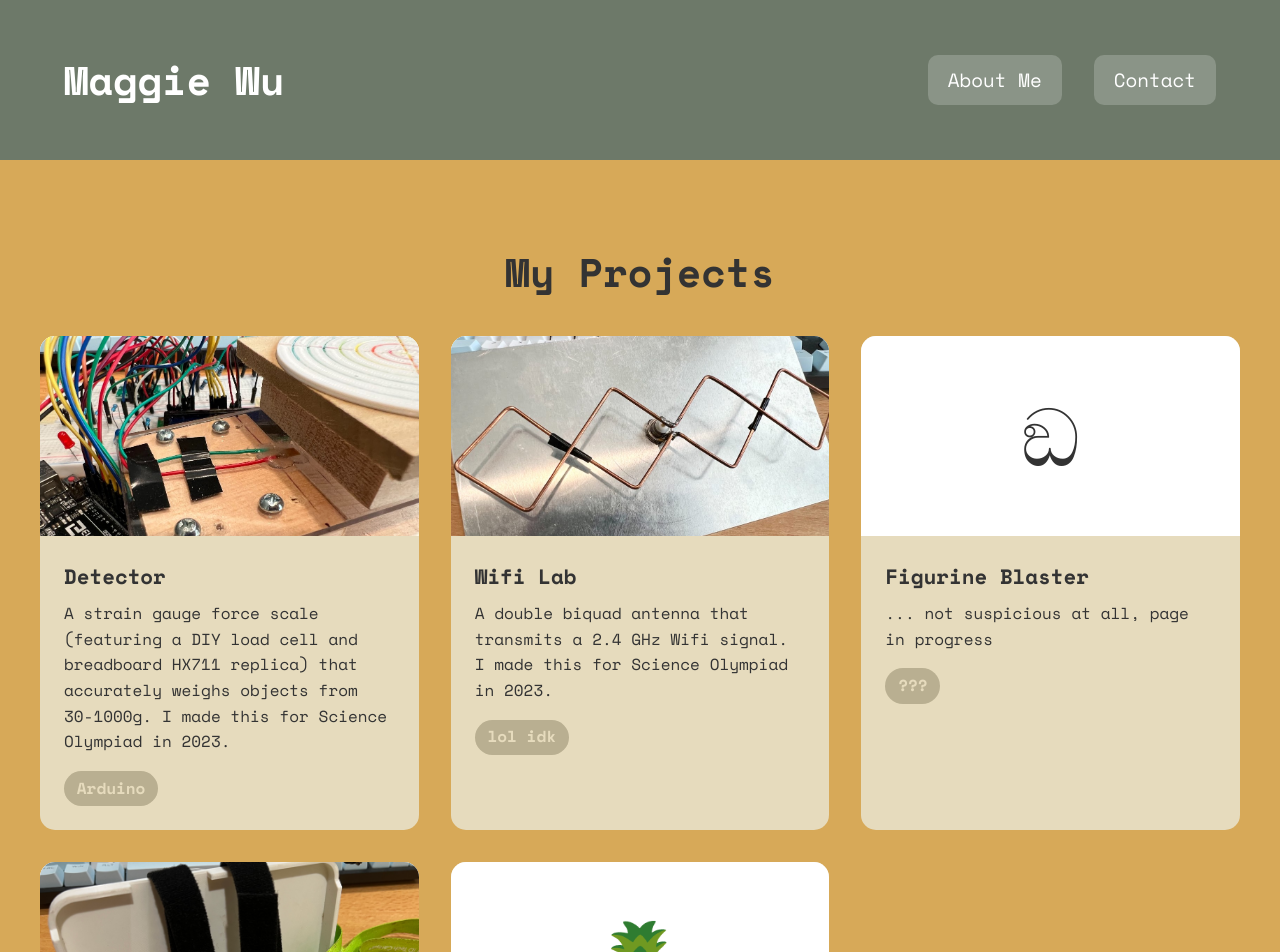
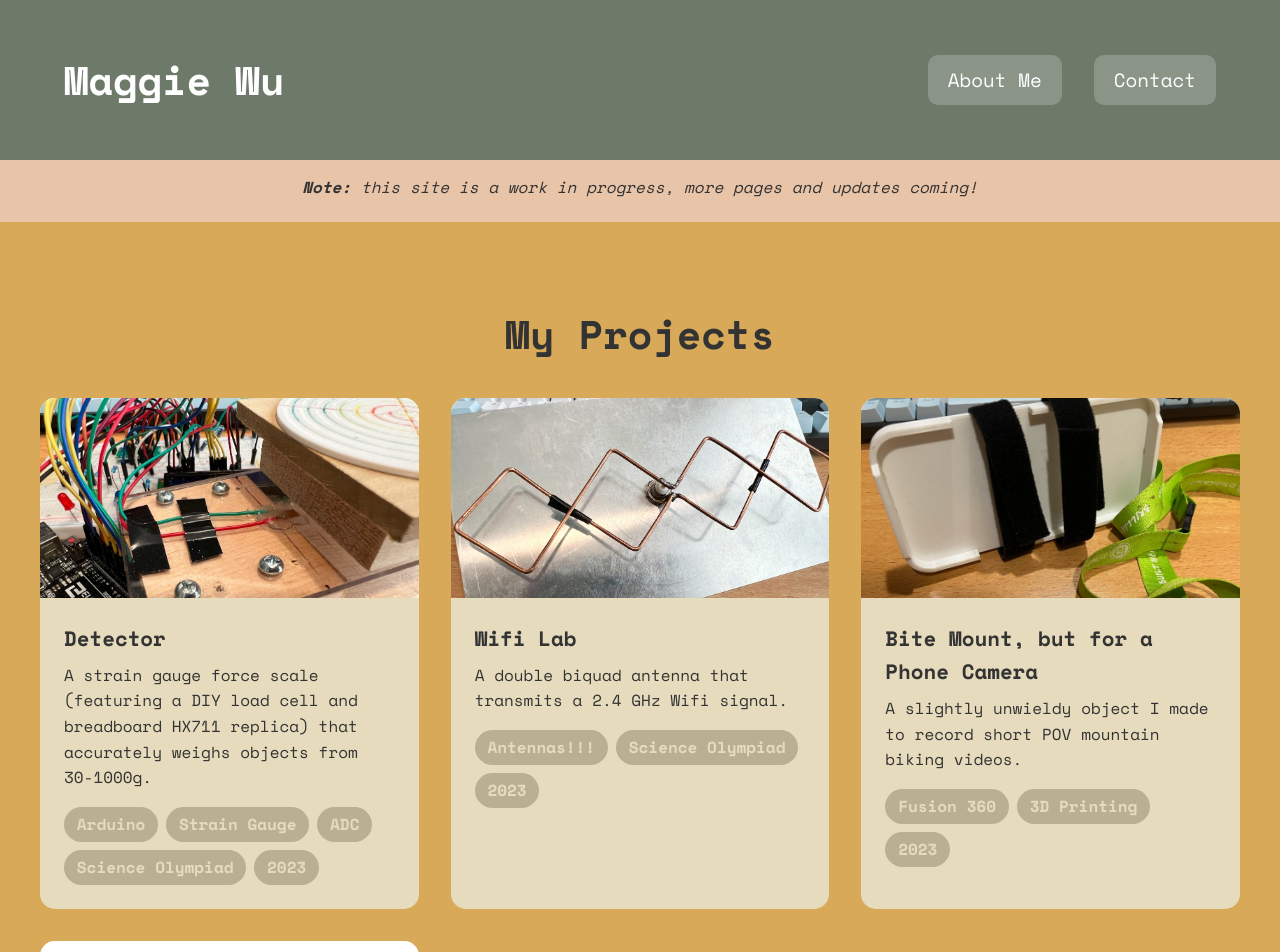
Before and after one commit to notmuffinhead/notmuffinhead.github.io, a Next.js app in the folder latest/: page / in a window 1280 px wide. Shown: the top 952 px of the page. Built offline with nearby package versions, Linux system fonts and the light colour scheme.

Commit message:
added wip banner, fixed project tags, removed unfinished project

```diff
--- a/latest/components/About.js
+++ b/latest/components/About.js
@@ -30,7 +30,8 @@ export default function About() {
 
             I document my projects here partly for my future self,
             and partly because I hope someone else will find them interesting
-            (or at least entertaining).
+            (or at least entertaining). A lot of these are from high school,
+            and I hope to create more projects soon!
           `}</p>
           <p>{`
             When I'm not studying, working on research, or tinkering,
--- a/latest/components/ProjectFooter.module.css
+++ b/latest/components/ProjectFooter.module.css
@@ -2,6 +2,8 @@
   padding: 80px 100px;
   text-align: center;
   background: var(--alpine-clay);
+  position: relative;
+  width: 100%;
 }
 
 .backButton {
--- a/latest/components/Projects.js
+++ b/latest/components/Projects.js
@@ -8,38 +8,38 @@ export default function Projects() {
       emoji: '⚖️',
       image: '/images/detector.jpg',
       title: 'Detector',
-      description: 'A strain gauge force scale (featuring a DIY load cell and breadboard HX711 replica) that accurately weighs objects from 30-1000g. I made this for Science Olympiad in 2023.',
-      tags: ['Arduino']
+      description: "A strain gauge force scale (featuring a DIY load cell and breadboard HX711 replica) that accurately weighs objects from 30-1000g.",
+      tags: ['Arduino', 'Strain Gauge', 'ADC', 'Science Olympiad', '2023']
     },
     {
       id: 'wifi-lab',
       emoji: '📶',
       image:'/images/wifi-lab.jpg',
       title: 'Wifi Lab',
-      description: 'A double biquad antenna that transmits a 2.4 GHz Wifi signal. I made this for Science Olympiad in 2023.',
-      tags: ['lol idk']
+      description: "A double biquad antenna that transmits a 2.4 GHz Wifi signal.",
+      tags: ['Antennas!!!', 'Science Olympiad', '2023']
     },
-    {
-      id: 'amogus-gun',
-      emoji: 'ඞ',
-      title: 'Figurine Blaster',
-      description: '... not suspicious at all, page in progress',
-      tags: ['???']
-    },
+    // {
+    //   id: 'amogus-gun',
+    //   emoji: 'ඞ',
+    //   title: 'Figurine Blaster',
+    //   description: '... not suspicious at all, page in progress',
+    //   tags: ['???']
+    // },
     {
       id: 'phone-mount',
       emoji: '📷',
       image: '/images/phone-mount.jpeg',
-      title: 'Bite Mount, but for a Phone',
-      description: "Kind of large, probably shouldn't exist",
-      tags: ['lol idk']
+      title: 'Bite Mount, but for a Phone Camera',
+      description: "A slightly unwieldy object I made to record short POV mountain biking videos.",
+      tags: ['Fusion 360', '3D Printing', '2023']
     },
     {
       id: 'website',
       emoji: '🍍',
       title: 'This Website :D',
-      description: 'I created this website to document and showcase my side quests over the years, and to learn HTML, CSS, and JavaScript!',
-      tags: ['HTML', 'CSS', 'JavaScript', 'Next.js']
+      description: "I created this website to document and showcase my side quests over the years, and to learn about web development! Its first version only used HTML and CSS.",
+      tags: ['React', 'Next.js', 'JavaScript', 'CSS', 'HTML', '2025']
     }
   ]
 
--- /dev/null
+++ b/latest/components/TempBanner.js
@@ -0,0 +1,11 @@
+import styles from './TempBanner.module.css'
+
+export default function TempBanner() {
+    return (
+        <div className={styles.banner}>
+            <p>
+                <i><b>Note:</b> this site is a work in progress, more pages and updates coming!</i>
+            </p>
+        </div>
+    )
+}
--- /dev/null
+++ b/latest/components/TempBanner.module.css
@@ -0,0 +1,7 @@
+.banner {
+    padding: 15px 10px 5px;
+    text-align: center;
+    background: var(--morning-birch);
+    position: relative;
+    width: 100%;
+}
--- a/latest/components/VideoPlayer.js
+++ b/latest/components/VideoPlayer.js
@@ -1,5 +1,5 @@
 
-export default function VideoPlayer({ src, title }) {
+export default function VideoPlayer({ src }) {
   return (
     <video
       style={{
--- a/latest/pages/index.js
+++ b/latest/pages/index.js
@@ -1,4 +1,5 @@
 import Hero from '../components/Hero'
+import TempBanner from '../components/TempBanner'
 import Projects from '../components/Projects'
 import About from '../components/About'
 import Contact from '../components/Contact'
@@ -7,6 +8,7 @@ export default function Home() {
   return (
     <div>
       <Hero />
+      <TempBanner />
       <Projects />
       <About />
       <Contact />
--- a/latest/pages/projects/detector.js
+++ b/latest/pages/projects/detector.js
@@ -3,11 +3,13 @@ import ProjectFooter from "../../components/ProjectFooter"
 import styles from '../../styles/ProjectDetail.module.css'
 import Image from 'next/image'
 import Link from 'next/link'
+import TempBanner from '../../components/TempBanner'
 
 export default function Detector() {
   return (
     <div>
         <Hero/>
+        <TempBanner />
 
         <div className={styles.projectDetail}>
 
--- a/latest/pages/projects/phone-mount.js
+++ b/latest/pages/projects/phone-mount.js
@@ -3,11 +3,14 @@ import VideoPlayer from '../../components/VideoPlayer'
 import ProjectFooter from "../../components/ProjectFooter"
 import styles from '../../styles/ProjectDetail.module.css'
 import Image from 'next/image'
+import TempBanner from '../../components/TempBanner'
 
 export default function PhoneMount() {
   return (
     <div>
         <Hero/>
+        <TempBanner />
+
         <div className={styles.projectDetail}>
 
             <h2>{"Phone Mount"}</h2>
--- a/latest/pages/projects/wifi-lab.js
+++ b/latest/pages/projects/wifi-lab.js
@@ -3,11 +3,13 @@ import ProjectFooter from "../../components/ProjectFooter"
 import styles from '../../styles/ProjectDetail.module.css'
 import Image from 'next/image'
 import Link from 'next/link'
+import TempBanner from '../../components/TempBanner'
 
 export default function WifiLab() {
   return (
     <div>
       <Hero/>
+      <TempBanner />
 
       <div className={styles.projectDetail}>
 
```
Also changed, not shown: latest/components/ProjectFooter.js (+5 -5 lines).
